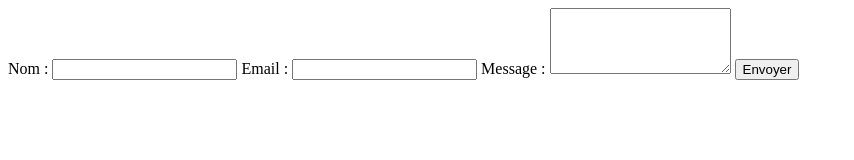
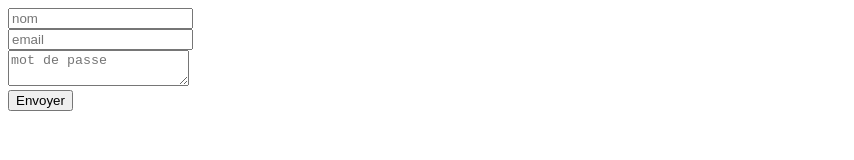
Before and after one commit to Leny3000/Git, a plain HTML site: page Index.html in a window 1280 px wide. Shown: the whole page, without its empty margins (0-854 px from the left). Drawn offline with Linux system fonts and the light colour scheme.

Commit message:
ajout formulaire

```diff
--- a/Index.html
+++ b/Index.html
@@ -7,14 +7,11 @@
 </head>
 <body>
     <form action="#" method="post">
-        <label for="nom">Nom :</label>
-        <input type="text" id="nom" name="nom" required>
+        <input type="text" id="nom" placeholder="nom" required><br>
 
-        <label for="email">Email :</label>
-        <input type="email" id="email" name="email" required>
+        <input type="email" id="email" placeholder="email" required><br>
 
-        <label for="message">Message :</label>
-        <textarea id="message" name="message" rows="4" required></textarea>
+        <textarea type="password" id="mot de passe" placeholder="mot de passe" required></textarea><br>
 
         <button type="submit">Envoyer</button>
       </form>
```
